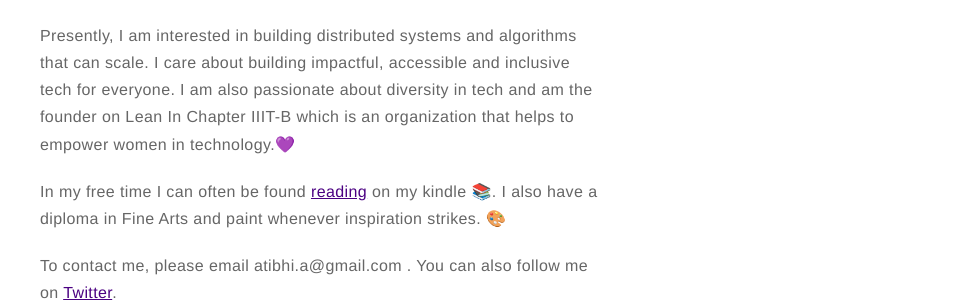
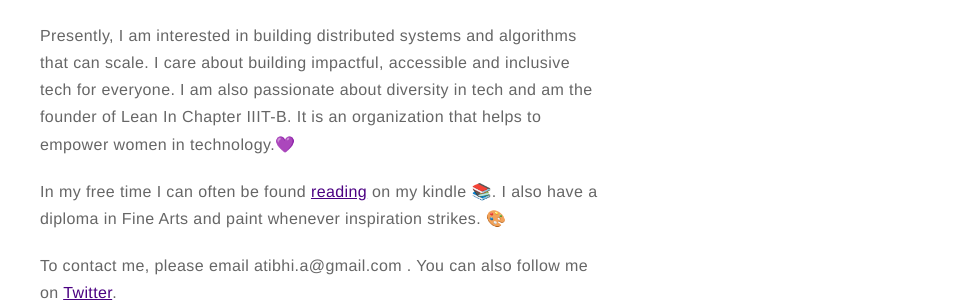
Before and after one commit to asquare14/aSquare14.github.io, a Jekyll site: the page built from about.md, in a window 1280 px wide. Shown: the part 532-834 px from the top of the page, without its empty margins (320-1280 px from the left). Built offline with Jekyll 4.4.1, drawn with Linux system fonts in a browser that asks for light colours.

Commit message:
fix more typos -_-

```diff
--- a/about.md
+++ b/about.md
@@ -7,7 +7,7 @@ layout: page
 Namaste 🙏 !
 If you are reading this, welcome to my blog. I'm Atibhi, a final year Integrated Masters student at [IIIT-Bangalore](https://www.iiitb.ac.in/), an aspiring Software Enginner, an advocate for diversity and inclusion in STEM and an [open source enthusiast](https://www.redhat.com/en/about/women-in-open-source).
 
-Presently, I am interested in building distributed systems and algorithms that can scale. I care about building impactful, accessible and inclusive tech for everyone. I am also passionate about diversity in tech and am the founder on Lean In Chapter IIIT-B which is an organization that helps to empower women in technology.💜
+Presently, I am interested in building distributed systems and algorithms that can scale. I care about building impactful, accessible and inclusive tech for everyone. I am also passionate about diversity in tech and am the founder of Lean In Chapter IIIT-B. It is an organization that helps to empower women in technology.💜
 
 In my free time I can often be found [reading](https://www.goodreads.com/user/show/74108752-atibhi-agrawal) on my kindle 📚. I also have a diploma in Fine Arts and paint whenever inspiration strikes. 🎨
 
```
